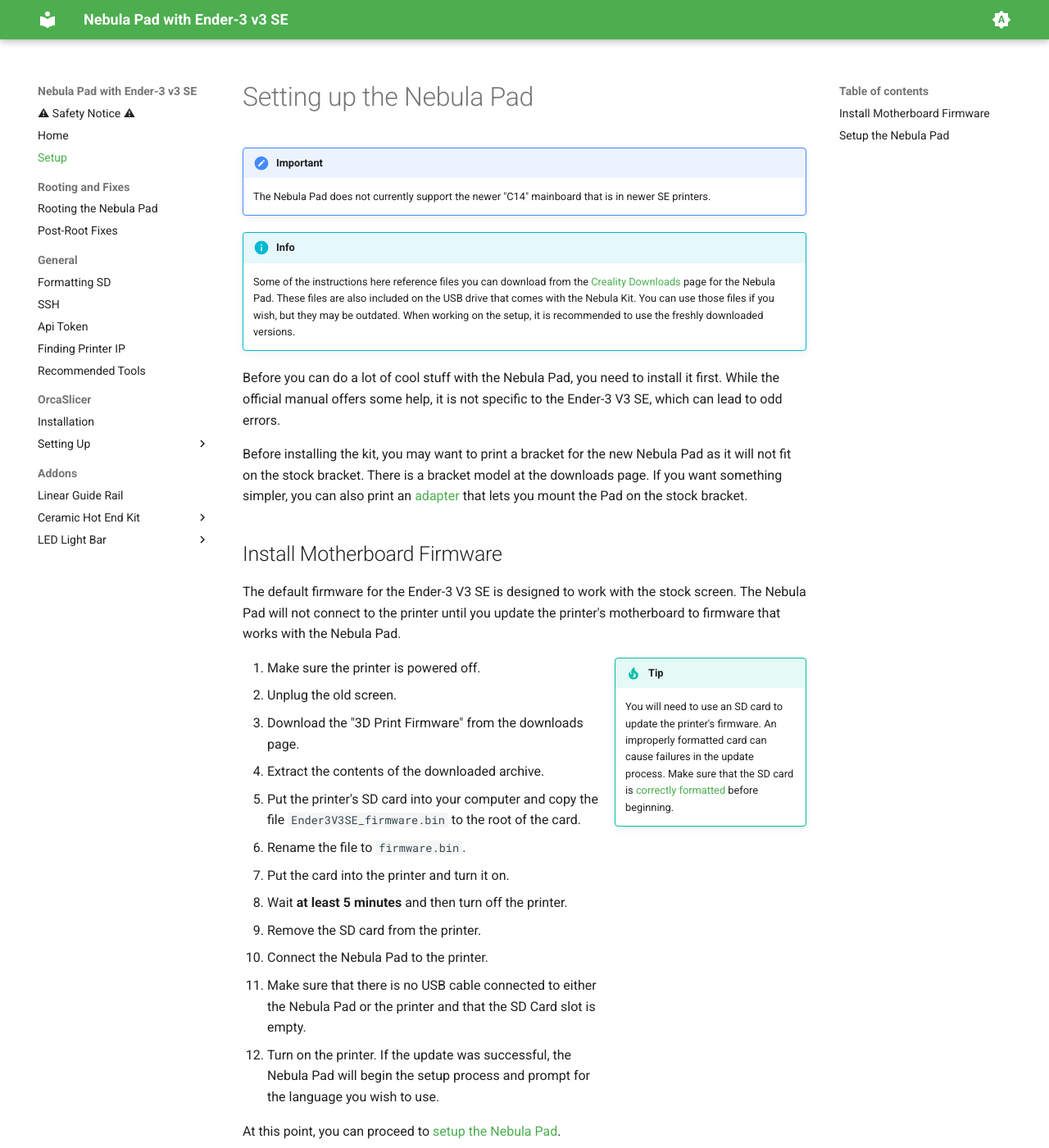
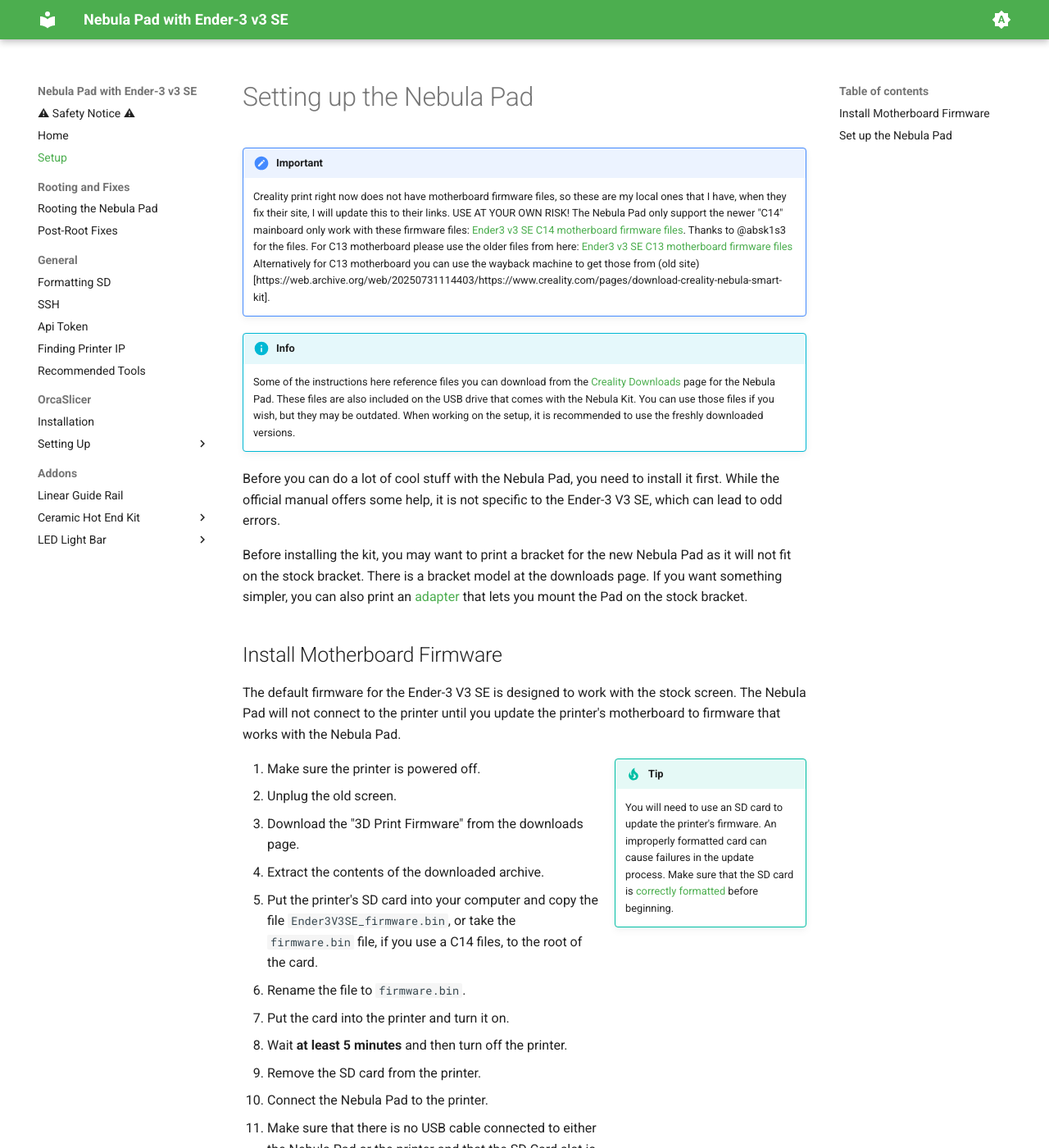
Before and after one commit to LukosiuPro/Ender3-v3-SE-Nebula-Pad-Wiki, an MkDocs documentation site: the page built from docs/setup-nebula-pad/index.md, in a window 1280 px wide and 1400 px high. Shown: the whole window at 82% size. Built offline with MkDocs 1.6.1 and Material for MkDocs 9.7.7, drawn with Linux system fonts in a browser that asks for light colours; some of the changed text lies outside the part shown.

Commit message:
#57-new-firmware-v11030img-support - C14 files, notes about getting older files.

```diff
--- a/docs/setup-nebula-pad/index.md
+++ b/docs/setup-nebula-pad/index.md
@@ -1,7 +1,9 @@
 # Setting up the Nebula Pad
 
 !!! important
-    The Nebula Pad does not currently support the newer "C14" mainboard that is in newer SE printers.
+    Creality print right now does not have motherboard firmware files, so these are my local ones that I have, when they fix their site, I will update this to their links. USE AT YOUR OWN RISK!
+    The Nebula Pad only support the newer "C14" mainboard only work with these firmware files: [Ender3 v3 SE C14 motherboard firmware files](../../files/Ender3V3Se_stm32f401_klipper下位机.rar). Thanks to @absk1s3 for the files.
+    For C13 motherboard please use the older files from here: [Ender3 v3 SE C13 motherboard firmware files](../../files/3d-print-firmware.zip) Alternatively for C13 motherboard you can use the wayback machine to get those from (old site)[https://web.archive.org/web/20250731114403/https://www.creality.com/pages/download-creality-nebula-smart-kit].
 
 !!! info
     Some of the instructions here reference files you can download from the [Creality Downloads](https://www.creality.com/pages/download-creality-nebula-smart-kit) page for the Nebula Pad. These files are also included on the USB drive that comes with the Nebula Kit. You can use those files if you wish, but they may be outdated. When working on the setup, it is recommended to use the freshly downloaded versions.
@@ -21,7 +23,7 @@ The default firmware for the Ender-3 V3 SE is designed to work with the stock sc
 2. Unplug the old screen.
 3. Download the "3D Print Firmware" from the downloads page.
 4. Extract the contents of the downloaded archive.
-5. Put the printer's SD card into your computer and copy the file `Ender3V3SE_firmware.bin` to the root of the card.
+5. Put the printer's SD card into your computer and copy the file `Ender3V3SE_firmware.bin`, or take the `firmware.bin` file, if you use a C14 files, to the root of the card.
 6. Rename the file to `firmware.bin`.
 7. Put the card into the printer and turn it on.
 8. Wait **at least 5 minutes** and then turn off the printer.
@@ -32,7 +34,7 @@ The default firmware for the Ender-3 V3 SE is designed to work with the stock sc
 
 At this point, you can proceed to [setup the Nebula Pad](#setup-the-nebula-pad).
 
-## Setup the Nebula Pad
+## Set up the Nebula Pad
 
 1. When you boot up for the first time, you will be greeted with a printer selection dialog.
 2. Depending on the firmware version on your Nebula Pad, you will see either arrows or page buttons to go between pages in the list.
```
Also changed, not shown: 2 other files.
